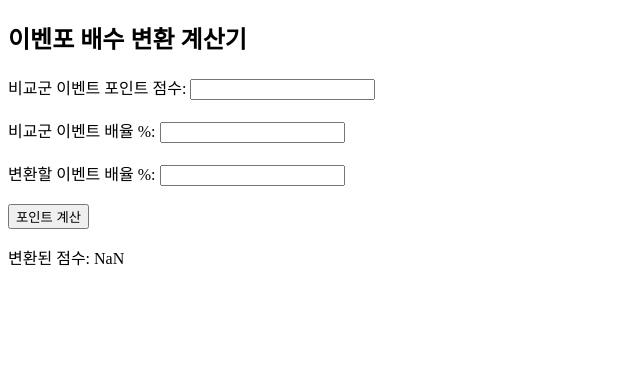
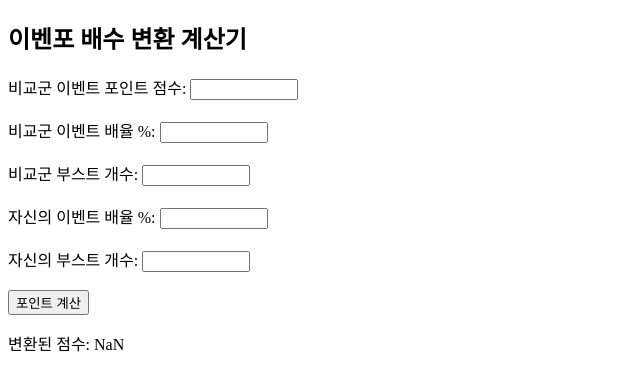
Before and after one commit to 71ar/calculator, a plain HTML site: page index.html in a window 1280 px wide. Both pictures are taken after a click on the button "포인트 계산". Shown: the whole page, without its empty margins (0-640 px from the left). Drawn offline with Linux system fonts and the light colour scheme.

Commit message:
index.html

```diff
--- a/index.html
+++ b/index.html
@@ -1,4 +1,3 @@
-
 <!DOCTYPE html>
 <html lang="en">
 <head>
@@ -8,13 +7,34 @@
 <script>
 function calculateScore() {
   // 사용자 입력 받기
-  var originalScore = document.getElementById("originalScore").value; // 원래 점수
-  var originalPercentage = document.getElementById("originalPercentage").value / 100; // 원래 배율 (퍼센트를 실수로 변환)
-  var targetScale = document.getElementById("targetScale").value / 100; // 변환할 배율 (퍼센트를 실수로 변환)
+  var originalScore = document.getElementById("originalScore").value;
+  var originalPercentage = document.getElementById("originalPercentage").value / 100;
+  var targetScale = document.getElementById("targetScale").value / 100;
+  var originalBoosts = parseInt(document.getElementById("originalBoosts").value);
+  var targetBoosts = parseInt(document.getElementById("targetBoosts").value);
 
-  // 실제 점수 계산
-  var baseScore = originalScore / originalPercentage; // 원점수를 원래 배율로 나누어 기본 점수를 찾음
-  var newScore = baseScore * targetScale; // 기본 점수에 새 배율을 적용
+  // 부스트에 따른 배율 계산 함수
+  function boostMultiplier(boosts) {
+    switch (boosts) {
+      case 1: return 5;
+      case 2: return 10;
+      case 3: return 15;
+      case 4: return 19;
+      case 5: return 23;
+      case 6: return 26;
+      case 7: return 29;
+      case 8: return 31;
+      case 9: return 33;
+      case 10: return 35;
+      default: return 1; // 부스트가 없는 경우
+    }
+  }
+
+  // 원래 점수에 대한 기본 점수 계산
+  var baseScore = originalScore / (originalPercentage * boostMultiplier(originalBoosts));
+
+  // 변환된 배율과 부스트를 적용한 새 점수 계산
+  var newScore = baseScore * targetScale * boostMultiplier(targetBoosts);
 
   // 결과 출력
   document.getElementById("result").innerHTML = "변환된 점수: " + newScore.toFixed(2);
@@ -26,13 +46,19 @@ function calculateScore() {
 <h2>이벤포 배수 변환 계산기</h2>
 
 <label for="originalScore">비교군 이벤트 포인트 점수:</label>
-<input type="number" id="originalScore" name="originalScore"><br><br>
+<input type="number" id="originalScore" name="originalScore" style="width: 100px;"><br><br>
 
 <label for="originalPercentage">비교군 이벤트 배율 %:</label>
-<input type="number" id="originalPercentage" name="originalPercentage" step="0.01"><br><br>
+<input type="number" id="originalPercentage" name="originalPercentage" step="0.01" style="width: 100px;"><br><br>
 
-<label for="targetScale">변환할 이벤트 배율 %:</label>
-<input type="number" id="targetScale" name="targetScale" step="0.01"><br><br>
+<label for="originalBoosts">비교군 부스트 개수:</label>
+<input type="number" id="originalBoosts" name="originalBoosts" style="width: 100px;"><br><br>
+
+<label for="targetScale">자신의 이벤트 배율 %:</label>
+<input type="number" id="targetScale" name="targetScale" step="0.01" style="width: 100px;"><br><br>
+
+<label for="targetBoosts">자신의 부스트 개수:</label>
+<input type="number" id="targetBoosts" name="targetBoosts" style="width: 100px;"><br><br>
 
 <button onclick="calculateScore()">포인트 계산</button>
 
```
